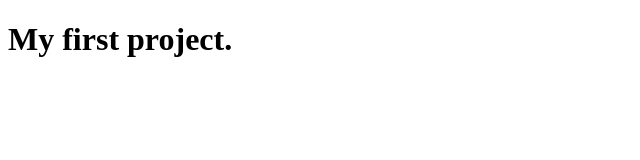
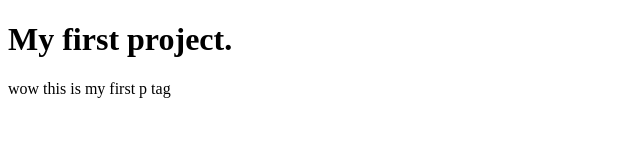
Before and after one commit to hassanraza38101/ahsan-1, a plain HTML site: page index.html in a window 1280 px wide. Shown: the whole page, without its empty margins (0-640 px from the left). Drawn offline with Linux system fonts and the light colour scheme.

Commit message:
added tag p with feeling

```diff
--- a/index.html
+++ b/index.html
@@ -10,6 +10,7 @@
 
 <body>
     <h1>My first project.</h1>
+    <p>wow this is my first p tag</p>
 </body>
 
 </html>
```
